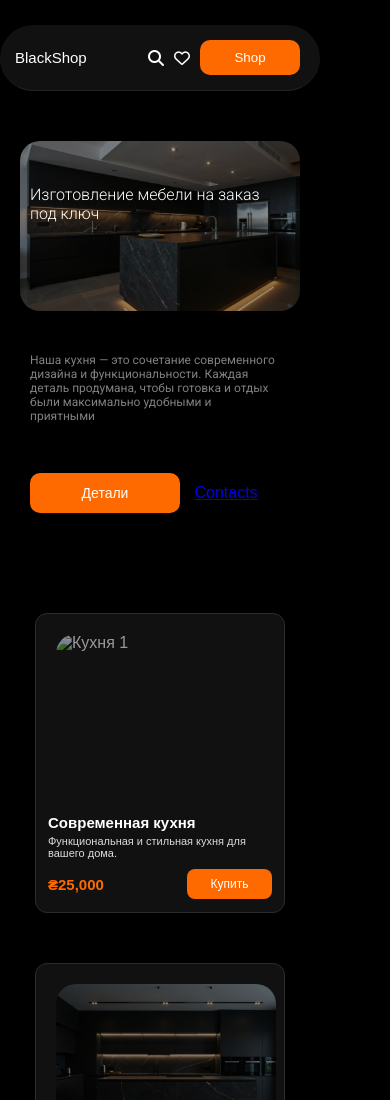
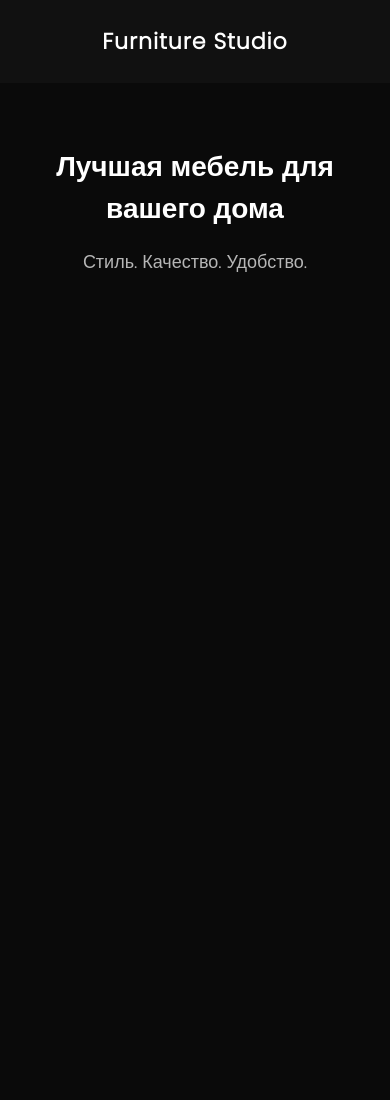
Before and after one commit to olvidarte10009/morozova, a plain HTML site: page index.html in a window 390 px wide. Shown: the top 1100 px of the page. After the commit the page ends 844 px from the top, so only its background shows below. Drawn offline with Linux system fonts and the light colour scheme.

Commit message:
Update index.html

```diff
--- a/index.html
+++ b/index.html
@@ -1,328 +1,169 @@
 <!DOCTYPE html>
 <html lang="ru">
 <head>
-    <meta charset="UTF-8" />
-    <link rel="stylesheet" href="https://cdnjs.cloudflare.com/ajax/libs/font-awesome/6.4.2/css/all.min.css">
-    <link rel="preconnect" href="https://fonts.googleapis.com">
-    <link rel="preconnect" href="https://fonts.gstatic.com" crossorigin>
-    <link href="https://fonts.googleapis.com/css2?family=Inter:ital,opsz,wght@0,14..32,100..900;1,14..32,100..900&family=Manrope:wght@200..800&family=Plus+Jakarta+Sans:ital,wght@0,200..800;1,200..800&family=Roboto:ital,wght@0,100..900;1,100..900&family=Sora:wght@100..800&family=Ubuntu:ital,wght@0,300;0,400;0,500;0,700;1,300;1,400;1,500;1,700&family=Work+Sans:ital,wght@0,100..900;1,100..900&display=swap" rel="stylesheet">
-    <meta name="viewport" content="width=device-width, initial-scale=1.0" />
-    <title>Документ</title>
+    <meta charset="UTF-8">
+    <meta name="viewport" content="width=device-width, initial-scale=1.0">
+    <title>Furniture Studio</title>
+
+    <!-- Тонкий премиальный шрифт -->
+    <link href="https://fonts.googleapis.com/css2?family=Poppins:wght@200;300&display=swap" rel="stylesheet">
 
     <style>
-
-        @import url('https://fonts.googleapis.com/css2?family=Inter:ital,opsz,wght@0,14..32,100..900;1,14..32,100..900&family=Manrope:wght@200..800&family=Plus+Jakarta+Sans:ital,wght@0,200..800;1,200..800&family=Roboto:ital,wght@0,100..900;1,100..900&family=Sora:wght@100..800&family=Ubuntu:ital,wght@0,300;0,400;0,500;0,700;1,300;1,400;1,500;1,700&family=Work+Sans:ital,wght@0,100..900;1,100..900&display=swap');
-        * {
+        body {
             margin: 0;
             padding: 0;
-            box-sizing: border-box;
+            background: #0a0a0a;
+            font-family: "Poppins", sans-serif;
+            color: white;
         }
 
-        body {
+        /* ====== ПРЕЛОАДЕР ====== */
+        #preloader {
+            position: fixed;
+            width: 100%;
+            height: 100%;
             background: #000;
-            color: #fff;
-            font-family: Arial, sans-serif;
+            display: flex;
+            flex-direction: column;
+            justify-content: center;
+            align-items: center;
+            gap: 25px;
+            z-index: 999;
+            transition: opacity 1s ease;
         }
 
-
-    header {
-    padding: 15px 30px;
-    border-radius: 100px;
-    background: #111;
-    border-bottom: 1px solid #222;
-    display: flex;
-    justify-content: space-between;
-    align-items: center;
-    width: 100%; /* подстраиваемся под экран */
-    max-width: 1200px;
-    margin: 20px auto 0 auto; /* центрирование на больших экранах */
-    }
-
-    .texting {
-        display: flex;               /* включаем flex */
-        justify-content: center;     /* центрируем весь блок по горизонтали */
-        align-items: center;         /* выравнивание по вертикали */
-        gap: 10px;                   /* равный отступ между <p> */
-        margin: 10px auto;           /* центрируем блок через auto слева и справа */
-    }
-
-    .texting p {
-        font-size: 15px;
-        width: 80px;                 /* фиксированная ширина блока */
-        height: 30px;                /* фиксированная высота блока */
-        margin: 0;                   /* убираем внешние отступы */
-        display: flex;               /* для центрирования текста внутри p */
-        justify-content: center;     /* горизонтальное центрирование текста */
-        align-items: center;         /* вертикальное центрирование текста */
-    }
-    .searchAndKor {
-        display: flex;
-        gap: 15px;
-        align-items: center;
-    }
-
-    .searchAndKor button {
-        width: 130px;
-        height: 40px;
-        border: none;
-        border-radius: 10px;
-        background: #FF6A00;
-        color: #fff;
-        cursor: pointer;
-    }
-    .header-right i {
-        font-size: 20px;
-        color: #FF6A00; /* тёмно-оранжевый цвет */
-        cursor: pointer;
-    }
-
-
-
-
-        .OsnovaAfterHeader img {
-            width: 1230px;
-            filter: brightness(70%);
-            border-radius: 100px;
-            height: 600px;
-            margin-left: 60px;
-            margin-top: 50px;
+        #preloader.hide {
+            opacity: 0;
+            pointer-events: none;
         }
 
-        .OsnovaAfterHeaderText h1 {
-            margin-top: -450px;
-            width: 500px;
-            position: relative;
-            margin-left: 100px;
-            font-size: 45px;
-            font-weight: 300;
-            font-family: 'Inter', sans-serif;
+        /* ====== Анимация картинки ====== */
+        .logo-img {
+            width: 160px;
+            height: 130px;margin-top:-40px;
+            opacity: 0;
+            animation: imgPop 1.9s ease-out forwards;
         }
 
-
-
-
-
-        @media (max-width: 430px) {
-
-
-          .newOsnova {
-        flex-direction: column;
-        gap: 18px;
-         margin-top: 100px;
-
-        align-items: center;
-    }
-
-    .furniture-card {
-        width: 90%;
-        margin-top: 50px;
-        height: 300px;
-        margin-left: 35px;
-        max-width: 250px;
-        border: 1px solid #2c2c2c;   /* 🔥 обводка карточки */
-        border-radius: 12px;
-        padding-bottom: 12px;
-        background: #111;            /* слегка тёмный фон */
-        overflow: hidden;
-    }
-
-    .furniture-card img {
-    width: 100%;             /* растягивается ровно по размеру карточки */
-    max-width: 220px;        /* ❗ ограничение размера картинки */
-    height: 120px;
-    object-fit: cover;
-    display: block;
-    margin-left: -25px;
-    margin-top: 20px;
-    border-radius: 5px;
-}
-
-
-    .furniture-card h3 {
-        font-size: 15px;
-        margin: 10px 0 4px 12px;
-    }
-
-    .furniture-card p {
-        font-size: 11px;
-        margin: 0 12px 10px 12px;
-        opacity: 0.85;
-    }
-
-    .price-buy {
-        padding: 0 12px 5px 12px;
-        display: flex;
-        justify-content: space-between;
-        align-items: center;
-    }
-
-    .price-buy .price {
-        font-size: 15px;
-        font-weight: 600;
-        color: #ff6a00;
-    }
-
-    .price-buy button {
-        width: 85px;
-        height: 30px;
-        font-size: 12px;
-        background: #ff6a00;
-        border-radius: 8px;
-        border: none;
-        color: #fff;
-        cursor: pointer;
-    }
-
-
-            header {
-                padding: 15px;
-                margin-top: 25px;
-                width: 320px;
-                margin-left: 0px;
-                flex-wrap: wrap;
-            }
-
-
-            .logo {
-                font-size: 15px;
-
-            }
-
-            .texting {
-                display: none;
-
-            }
-
-
-
-            .searchAndKor {
-                gap: 10px;
-                margin-left: -20px;
-            }
-
-
-
-            .searchAndKor button {
-                width: 100px;
-                height: 35px;
-                margin-right:5px ;
-            }
-
-            .OsnovaAfterHeader img{
-                width: 280px;
-                margin-left: 20px;
-                filter: brightness(60%);
-                border-radius: 20px;
-                height: 170px;
-
-            }
-
-                .OsnovaAfterHeaderText h1 {
-                    font-size: 16px;
-                    width: 250px;
-                    font-family: 'Roboto', sans-serif;
-                    margin-top: -130px;
-                    margin-left: 30px;
-                }
-
-                .OsnovaAfterHeaderText p {
-                    color:gray;
-                    font-size: 12px;
-                    width: 245px;
-                    font-family: 'Roboto', sans-serif;
-                    margin-top: 130px;
-                    margin-left: 30px;
-                    z-index: 10;
-                }
-
-                .butOne button{
-                    width: 150px;
-                    margin-top: 50px;
-                    margin-left: 30px;
-                    height: 40px;             /* высота кнопки */
-                    border: none;             /* убираем стандартную рамку */
-                    border-radius: 10px;      /* скругление углов */
-                    background: #FF6A00;      /* цвет кнопки (тёмно-оранжевый) */
-                    color: #fff;              /* цвет текста */
-                    font-size: 14px;          /* размер текста */
-                    cursor: pointer;          /* курсор при наведении */
-                    transition: 0.3s;
-                }
-
-                .butOne a {
-                    text-decoration: ;
-                    margin-left: 10px;
-                }
-
-
+        @keyframes imgPop {
+            0%   { opacity: 0; transform: rotate(-180deg) scale(0.5); filter: blur(6px); }
+            50%  { opacity: 1; transform: rotate(10deg) scale(1.15); filter: blur(0px); }
+            100% { opacity: 1; transform: rotate(0deg) scale(1); }
         }
 
+        /* ====== ТЕКСТ O L V I D A R T E ====== */
+        #brandText {
+            display: flex;
+            margin-top:-30px;
+            gap: 3px;
+            font-size: 28px;
+            font-weight: 200;
+            letter-spacing: 1px;
+            opacity: 1;
+        }
 
+        #brandText span {
+            opacity: 0;
+            animation: letterShow 0.45s forwards ease-out;
+        }
+
+        @keyframes letterShow {
+            0%   { opacity: 0; transform: translateY(12px); }
+            100% { opacity: 1; transform: translateY(0); }
+        }
+
+        /* ====== КОНТЕНТ САЙТА ====== */
+        .hidden {
+            display: none;
+        }
+
+        header {
+            text-align: center;
+            padding: 25px 0;
+            background: #111;
+            font-size: 22px;
+            font-weight: bold;
+            letter-spacing: 1px;
+        }
+
+        .hero {
+            padding: 40px 20px;
+            text-align: center;
+        }
+
+        .hero h2 {
+            font-size: 28px;
+            margin-bottom: 15px;
+        }
+
+        .hero p {
+            font-size: 18px;
+            opacity: 0.7;
+        }
+
+        /* ====== МОБИЛКА 430px ====== */
+        @media (max-width: 430px) {
+            .logo-img {
+                width: 100px;
+                height: 100px;
+            }
+            #brandText {
+                font-size: 24px;
+            }
+        }
     </style>
 </head>
+
 <body>
 
-    <header>
-        <div class="logo">BlackShop</div>
-        <div class="texting">
-            <p>Contact</p>
-            <p>Email</p>
-            <p>AboutMe</p>
-            <p>Location</p>
-        </div>
-            <div class="searchAndKor">
+<!-- ====== ПРЕЛОАДЕР ====== -->
+<div id="preloader">
 
-                <i class="fas fa-search"></i>
-                <i class="far fa-heart"></i>
-                  <button>Shop</button>
-            </div>
-    </header>
+    <!-- ТВОЯ КАРТИНКА -->
+    <img class="logo-img" src="logoOlvid.png" alt="logo">
 
-    <div class="OsnovaAfterHeader">
-        <img src="ivannew.jpg"/>
-        <div class="OsnovaAfterHeaderText">
-            <h1>Изготовление мебели на заказ под ключ</h1>
-            <p>Наша кухня — это сочетание современного дизайна и функциональности. Каждая деталь продумана, чтобы готовка и отдых были максимально удобными и приятными</p>
-            <div class="butOne">
-                <button>Детали</button>
-                <a href='#'>Contacts</a>
-            </div>
-        </div>
-        <div class="newOsnova">
-    <div class="furniture-card">
-        <img src="lesha.jpg" alt="Кухня 1">
-        <h3>Современная кухня</h3>
-        <p>Функциональная и стильная кухня для вашего дома.</p>
-        <div class="price-buy">
-            <span class="price">₴25,000</span>
-            <button>Купить</button>
-        </div>
-    </div>
+    <!-- СЮДА ПОЯВЛЯЮТСЯ БУКВЫ -->
+    <div id="brandText"></div>
 
-    <div class="furniture-card">
-        <img src="danilem.jpg" alt="Кухня 2">
-        <h3>Классическая кухня</h3>
-        <p>Элегантный дизайн с высококачественными материалами.</p>
-        <div class="price-buy">
-            <span class="price">₴30,000</span>
-            <button>Купить</button>
-        </div>
-    </div>
-
-    <div class="furniture-card">
-        <img src="lesha.jpg" alt="Кухня 3">
-        <h3>Минималистичная кухня</h3>
-        <p>Простота и комфорт в каждой детали.</p>
-        <div class="price-buy">
-            <span class="price">₴22,000</span>
-            <button>Купить</button>
-        </div>
-    </div>
 </div>
 
+<!-- ====== ОСНОВНОЙ САЙТ ====== -->
+<div id="content" class="hidden">
+    <header>Furniture Studio</header>
 
+    <section class="hero">
+        <h2>Лучшая мебель для вашего дома</h2>
+        <p>Стиль. Качество. Удобство.</p>
+    </section>
+</div>
 
-    </div>
+<script>
+
+    /* ====== АНИМАЦИЯ БУКВА ЗА БУКВОЙ ====== */
+    const text = "Olvidarte";
+    const container = document.getElementById("brandText");
+
+    text.split("").forEach((letter, i) => {
+        const span = document.createElement("span");
+        span.textContent = letter;
+
+        // каждая буква появляется со своей задержкой
+        span.style.animationDelay = `${1.2 + i * 0.15}s`;
+
+        container.appendChild(span);
+    });
+
+    /* ====== УБИРАЕМ ПРЕЛОАДЕР ====== */
+    setTimeout(() => {
+        document.getElementById("preloader").classList.add("hide");
+
+        setTimeout(() => {
+            document.getElementById("preloader").style.display = "none";
+            document.getElementById("content").classList.remove("hidden");
+        }, 1000);
+
+    }, 3000);
+</script>
 
 </body>
 </html>
```
